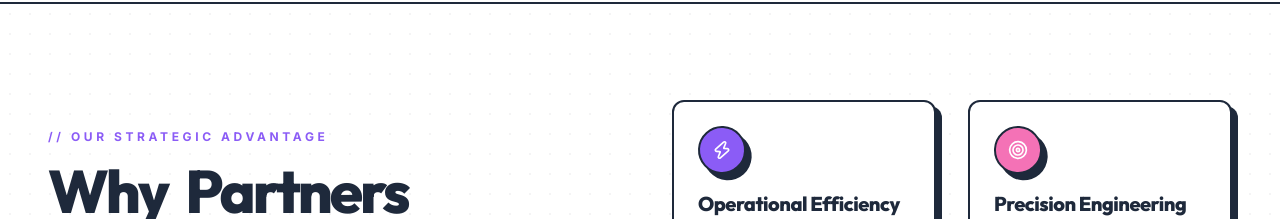
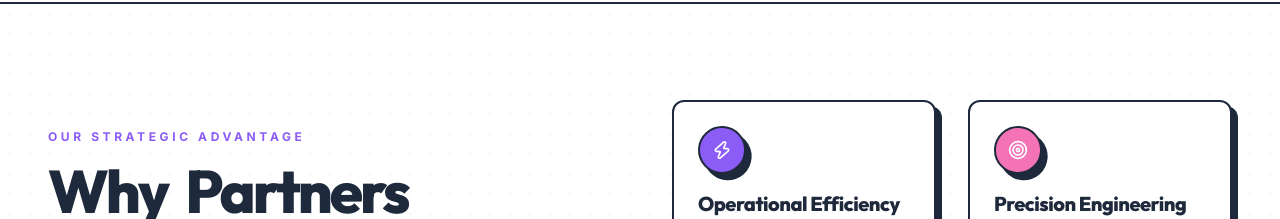
Before and after one commit to itzdevilsunny/my-company-web-site, a React (Vite) app: page / in a window 1280 px wide. Shown: the part 3140-3359 px from the top of the page. Built offline with nearby package versions, Linux system fonts and the light colour scheme; no server answers; the database is empty; a web font is replaced by a local one.

Commit message:
style: remove double slashes from 'Our Strategic Advantage' heading

```diff
--- a/src/components/features/WhyUs.jsx
+++ b/src/components/features/WhyUs.jsx
@@ -23,7 +23,7 @@ const WhyUs = () => {
             whileInView={{ opacity: 1 }}
             className="text-primary font-black text-[10px] lg:text-xs uppercase tracking-[0.3em] mb-3 lg:mb-4"
           >
-            // Our Strategic Advantage
+            Our Strategic Advantage
           </motion.div>
 
           <motion.h2
```
